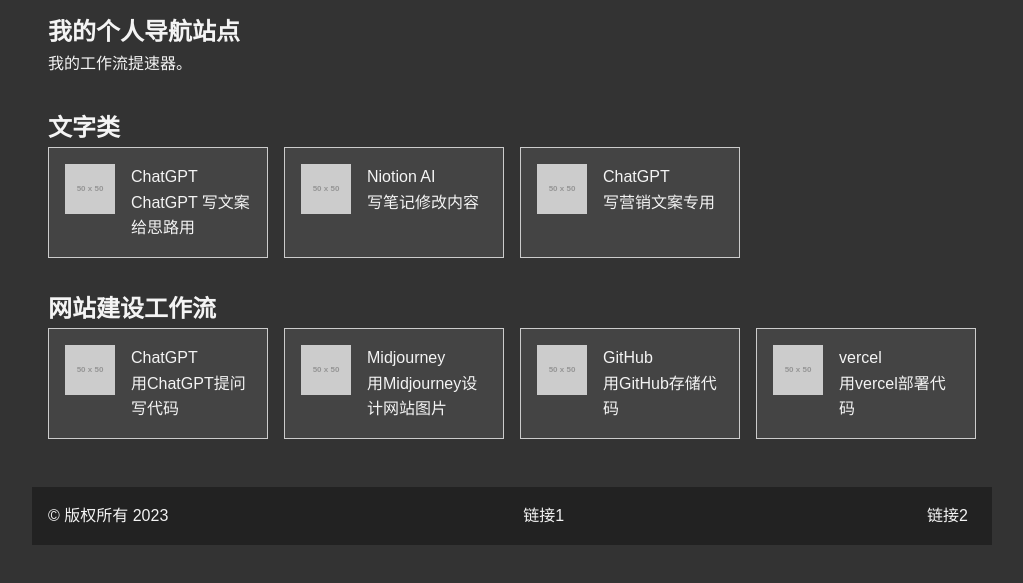
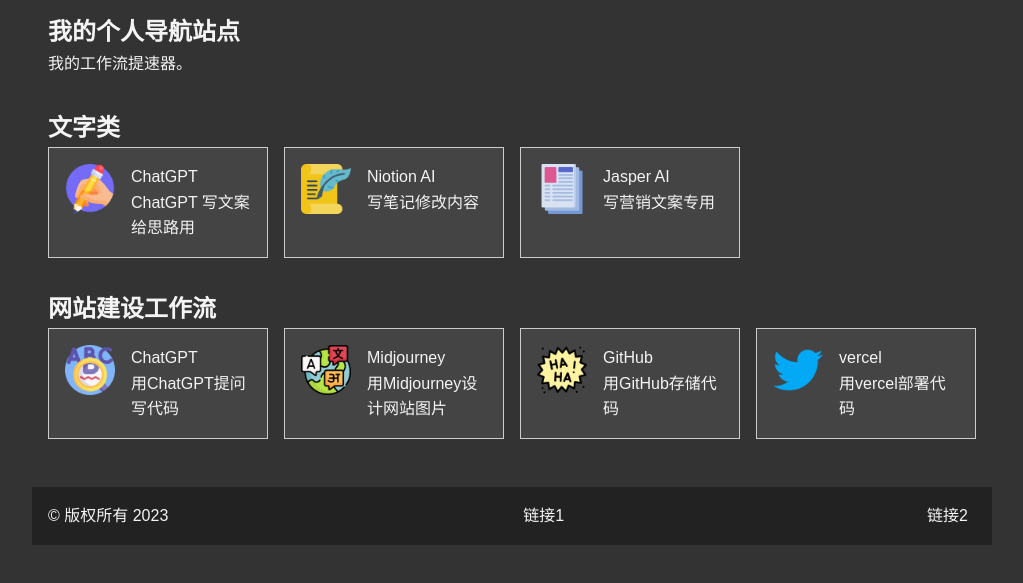
Before and after one commit to PartnerDAO/ainavdemo, a plain HTML site: page index.html in a window 1280 px wide. Shown: the part 61-644 px from the top of the page, without its empty margins (128-1151 px from the left). Drawn offline with Linux system fonts and the light colour scheme; placeholder pictures from the web are drawn by us; a script that the page names is missing.

Commit message:
Update index.html

```diff
--- a/index.html
+++ b/index.html
@@ -38,23 +38,23 @@
                 <!-- 在这里添加16个小的div，以下是一个示例 -->
                 <!-- 重复以下结构16次，更改图标、标题和简要介绍 -->
                 <div class="item">
-                    <img src="https://via.placeholder.com/50" alt="图标">
+                    <img src="/2518068.png" alt="图标">
                     <div class="item-text">
                         <a href="https://chat.openai.com/">ChatGPT</a>
                         <p>ChatGPT 写文案给思路用</p>
                     </div>
                 </div>
                 <div class="item">
-                    <img src="https://via.placeholder.com/50" alt="图标">
+                    <img src="/2633078.png" alt="图标">
                     <div class="item-text">
                         <a href="https://notion.so/">Niotion AI</a>
                         <p>写笔记修改内容</p>
                     </div>
                 </div>
                 <div class="item">
-                    <img src="https://via.placeholder.com/50" alt="图标">
+                    <img src="/2680919.png" alt="图标">
                     <div class="item-text">
-                        <a href="https://www.jasper.ai/">ChatGPT</a>
+                        <a href="https://www.jasper.ai/">Jasper AI</a>
                         <p>写营销文案专用</p>
                     </div>
                 </div>
@@ -68,7 +68,7 @@
                 <!-- 在这里添加16个小的div，以下是一个示例 -->
                 <!-- 重复以下结构16次，更改图标、标题和简要介绍 -->
                 <div class="item">
-                    <img src="https://via.placeholder.com/50" alt="图标">
+                    <img src="/3635772.png" alt="图标">
                     <div class="item-text">
                         <a href="https://chat.openai.com/">ChatGPT</h3></a>
                         <p>用ChatGPT提问写代码</p>
@@ -76,7 +76,7 @@
                 </div>
 
                 <div class="item">
-                    <img src="https://via.placeholder.com/50" alt="图标">
+                    <img src="/3898082.png" alt="图标">
                     <div class="item-text">
                         <a href="https://www.midjourney.com/">Midjourney</a>
                         <p>用Midjourney设计网站图片</p>
@@ -84,7 +84,7 @@
                 </div>
 
                 <div class="item">
-                    <img src="https://via.placeholder.com/50" alt="图标">
+                    <img src="/4265826.png" alt="图标">
                     <div class="item-text">
                         <a href="https://www.GitHub.com/">GitHub</a>
                         <p>用GitHub存储代码</p>
@@ -92,7 +92,7 @@
                 </div>
 
                 <div class="item">
-                    <img src="https://via.placeholder.com/50" alt="图标">
+                    <img src="/733579.png" alt="图标">
                     <div class="item-text">
                         <a href="https://www.vercel.app/">vercel</a>
                         <p>用vercel部署代码</p>
```
